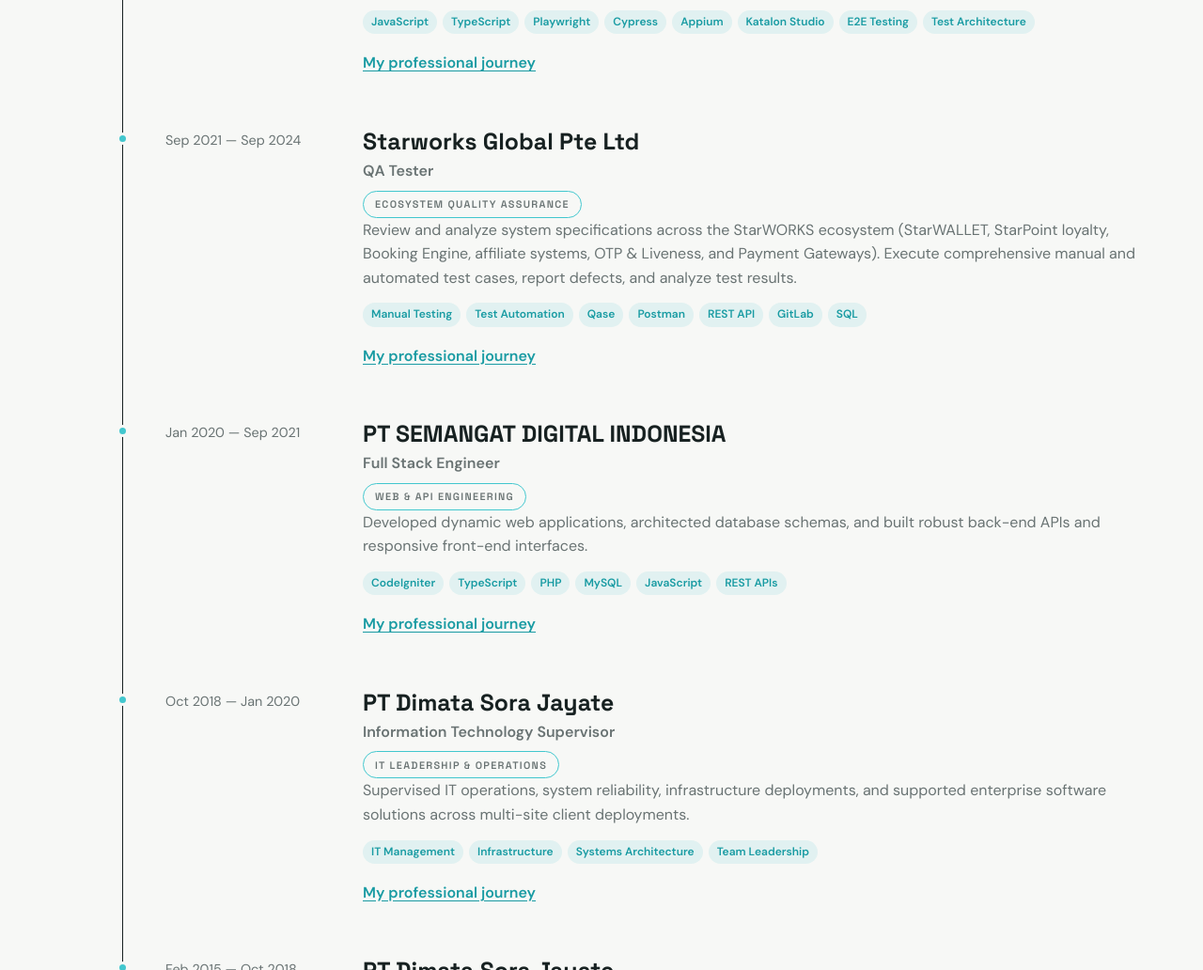
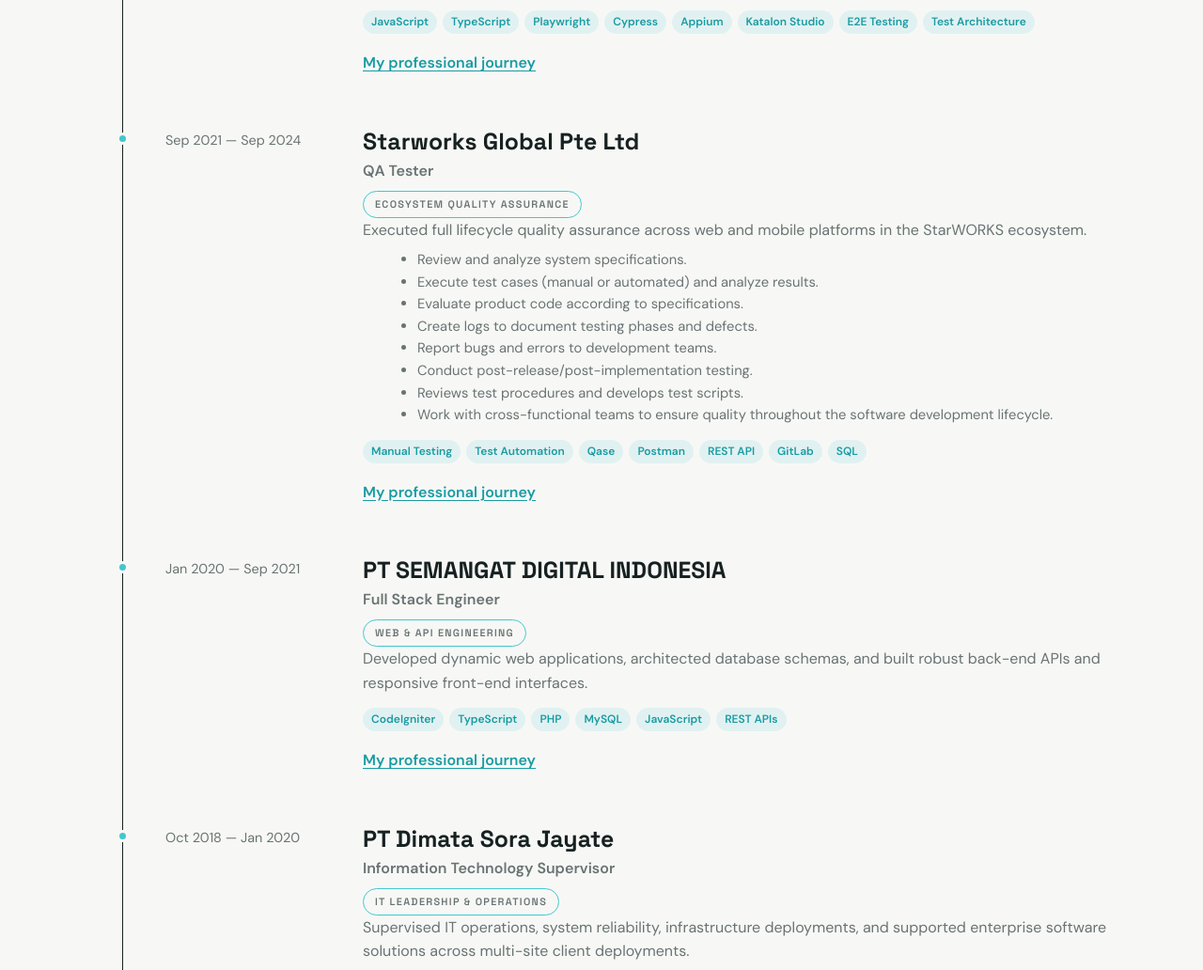
Before and after one commit to ddxdd-qa/portofolio, a plain HTML site: page index.html in a window 1280 px wide. Shown: the part 4893-5925 px from the top of the page at 94% size. Drawn offline with Linux system fonts and the light colour scheme.

Commit message:
feat: add comprehensive responsibilities bullet points to QA Tester role in website, data, and CV PDF

```diff
--- a/data/experience.json
+++ b/data/experience.json
@@ -17,7 +17,17 @@
     "focus": "ECOSYSTEM QUALITY ASSURANCE",
     "location": "Badung, Bali, Indonesia · On-site",
     "type": "Full-time",
-    "description": "Review and analyze system specifications across the StarWORKS ecosystem (StarWALLET, StarPoint loyalty, Booking Engine, affiliate systems, OTP & Liveness, and Payment Gateways). Execute comprehensive manual and automated test cases, report defects, and analyze test results.",
+    "description": "Executed full lifecycle quality assurance across web and mobile platforms in the StarWORKS ecosystem.",
+    "responsibilities": [
+      "Review and analyze system specifications.",
+      "Execute test cases (manual or automated) and analyze results.",
+      "Evaluate product code according to specifications.",
+      "Create logs to document testing phases and defects.",
+      "Report bugs and errors to development teams.",
+      "Conduct post-release/post-implementation testing.",
+      "Reviews test procedures and develops test scripts.",
+      "Work with cross-functional teams to ensure quality throughout the software development lifecycle."
+    ],
     "skills": ["Manual Testing", "Test Automation", "Qase", "Postman", "REST API", "GitLab", "SQL"],
     "linkedInUrl": "https://www.linkedin.com/in/dedy-blinda/"
   },
--- a/index.html
+++ b/index.html
@@ -301,7 +301,17 @@
           <div>
             <h3>Starworks Global Pte Ltd</h3>
             <p class="timeline-role">QA Tester<span>ECOSYSTEM QUALITY ASSURANCE</span></p>
-            <p>Review and analyze system specifications across the StarWORKS ecosystem (StarWALLET, StarPoint loyalty, Booking Engine, affiliate systems, OTP &amp; Liveness, and Payment Gateways). Execute comprehensive manual and automated test cases, report defects, and analyze test results.</p>
+            <p>Executed comprehensive manual and automated testing across web and mobile platforms in the StarWORKS ecosystem:</p>
+            <ul style="margin: 8px 0 12px 18px; color: var(--muted); font-size: 0.92rem; line-height: 1.6;">
+              <li>Review and analyze system specifications.</li>
+              <li>Execute test cases (manual or automated) and analyze results.</li>
+              <li>Evaluate product code according to specifications.</li>
+              <li>Create logs to document testing phases and defects.</li>
+              <li>Report bugs and errors to development teams.</li>
+              <li>Conduct post-release/post-implementation testing.</li>
+              <li>Reviews test procedures and develops test scripts.</li>
+              <li>Work with cross-functional teams to ensure quality throughout the software development lifecycle.</li>
+            </ul>
             <div class="experience-skills" style="display:flex; flex-wrap:wrap; gap:6px; margin:14px 0 10px;">
               <span style="font-size:0.75rem; padding:3px 9px; border-radius:999px; background:rgba(66,199,206,0.12); color:var(--accent-dark); font-weight:600;">Manual Testing</span>
               <span style="font-size:0.75rem; padding:3px 9px; border-radius:999px; background:rgba(66,199,206,0.12); color:var(--accent-dark); font-weight:600;">Test Automation</span>
--- a/js/main.js
+++ b/js/main.js
@@ -378,6 +378,11 @@
             <h3>${item.company}</h3>
             <p class="timeline-role">${item.role}<span>${item.focus}</span></p>
             <p>${item.description}</p>
+            ${item.responsibilities ? `
+              <ul style="margin: 8px 0 12px 18px; color: var(--muted); font-size: 0.92rem; line-height: 1.6;">
+                ${item.responsibilities.map(r => `<li>${r}</li>`).join('')}
+              </ul>
+            ` : ''}
             ${item.skills ? `
               <div class="experience-skills" style="display:flex; flex-wrap:wrap; gap:6px; margin:14px 0 10px;">
                 ${item.skills.map(s => `<span style="font-size:0.75rem; padding:3px 9px; border-radius:999px; background:rgba(66,199,206,0.12); color:var(--accent-dark); font-weight:600;">${s}</span>`).join('')}
```
Also changed, not shown: scripts/generate_cv.js (+8 -3 lines), 1 other file.
